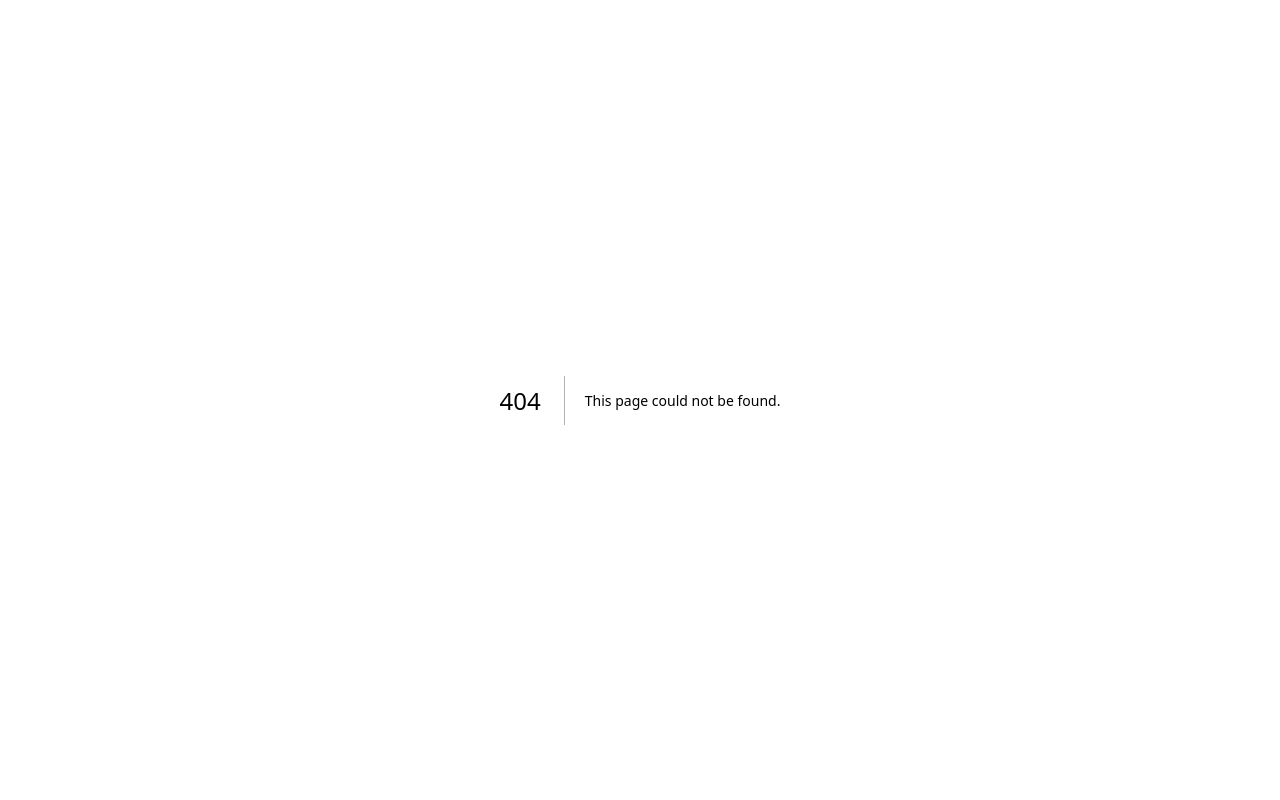
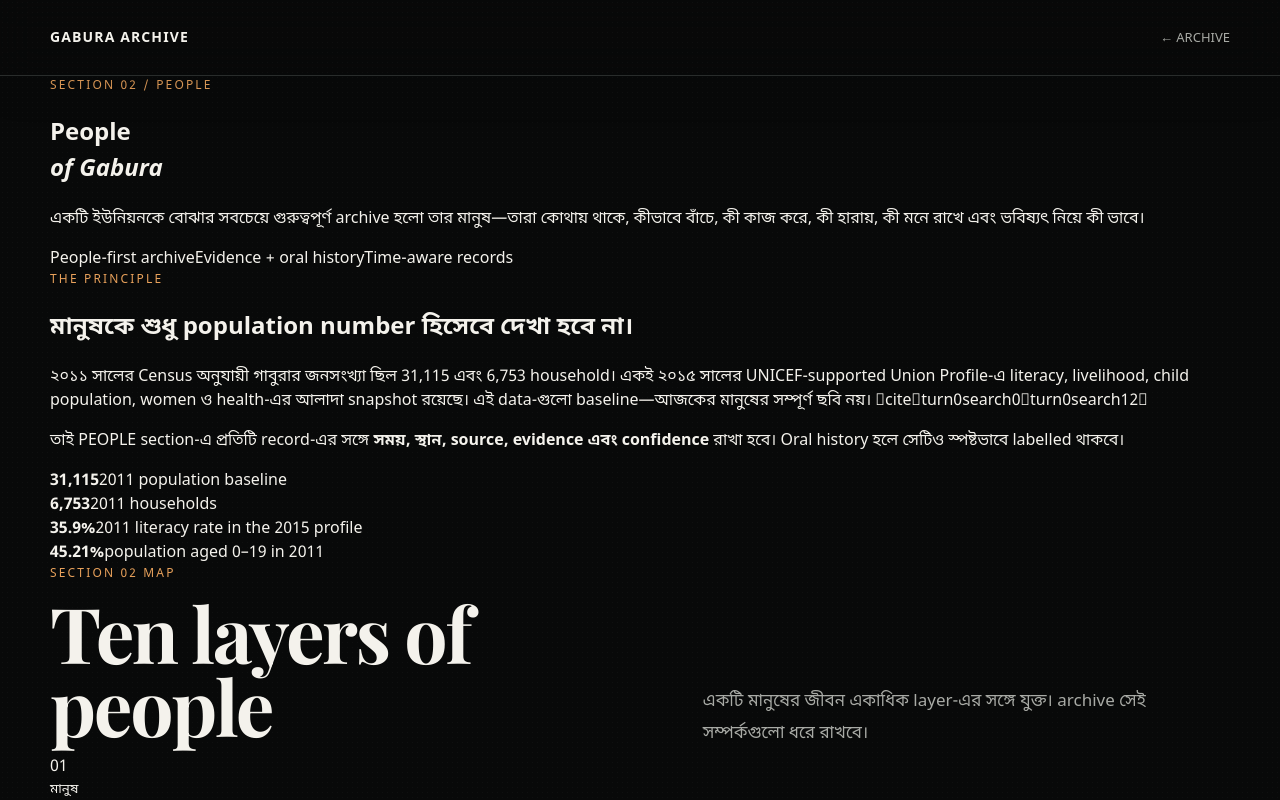
Before and after one commit to triyad2009/Gabura_Union, a Next.js app: page /people in a window 1280 px wide. Before the commit this address had no page. Shown: the top 800 px of the page. Built offline with nearby package versions, Linux system fonts and the light colour scheme.

Commit message:
feat(people): start section 02 people archive

```diff
--- /dev/null
+++ b/app/people/page.tsx
@@ -0,0 +1,70 @@
+import Link from "next/link";
+
+const subsections = [
+  {n:"01",slug:"people",title:"People",bn:"মানুষ",desc:"গাবুরার মানুষ—জনসংখ্যার সংখ্যা নয়, বরং পরিবার, পেশা, পরিচয়, স্মৃতি ও জীবনের পরিবর্তনের archive."},
+  {n:"02",slug:"community",title:"Community",bn:"সম্প্রদায় ও সমাজ",desc:"পাড়া, সামাজিক সম্পর্ক, ধর্মীয় প্রতিষ্ঠান, স্থানীয় সংগঠন ও community life."},
+  {n:"03",slug:"education",title:"Education",bn:"শিক্ষা",desc:"স্কুল, মাদ্রাসা, শিক্ষার্থী, শিক্ষক, dropout, literacy এবং শিক্ষার ইতিহাস."},
+  {n:"04",slug:"health",title:"Health",bn:"স্বাস্থ্য",desc:"স্বাস্থ্যকেন্দ্র, মাতৃ ও শিশুস্বাস্থ্য, পানি-স্যানিটেশন, চিকিৎসা-প্রাপ্তি ও স্থানীয় স্বাস্থ্য বাস্তবতা."},
+  {n:"05",slug:"livelihood",title:"Livelihood",bn:"জীবিকা",desc:"কাঁকড়া, চিংড়ি, কৃষি, মাছ, বননির্ভর কাজ, দিনমজুরি, ব্যবসা ও seasonal income."},
+  {n:"06",slug:"women-and-children",title:"Women & Children",bn:"নারী ও শিশু",desc:"নারী ও শিশুদের জীবন, অধিকার, শিক্ষা, শ্রম, স্বাস্থ্য ও vulnerability."},
+  {n:"07",slug:"youth",title:"Youth",bn:"তরুণ প্রজন্ম",desc:"তরুণদের শিক্ষা, কাজ, migration, sport, digital life এবং ভবিষ্যতের আকাঙ্ক্ষা."},
+  {n:"08",slug:"migration",title:"Migration",bn:"অভিবাসন",desc:"মৌসুমি ও স্থায়ী migration—কেন মানুষ যায়, কোথায় যায় এবং ফিরে এসে কী বদলায়."},
+  {n:"09",slug:"culture",title:"Culture",bn:"সংস্কৃতি",desc:"ভাষা, লোকাচার, ধর্মীয় ও সামাজিক উৎসব, গান, খাবার, পোশাক, স্মৃতি ও স্থানীয় ঐতিহ্য."},
+  {n:"10",slug:"sports",title:"Sports",bn:"খেলাধুলা",desc:"স্থানীয় খেলাধুলা, মাঠ, দল, খেলোয়াড়, tournament এবং community identity."}
+];
+
+export default function PeoplePage(){
+ return <main>
+  <header className="nav"><div className="wrap history-nav">
+   <Link className="brand" href="/">GABURA ARCHIVE</Link>
+   <Link className="navlink" href="/">← ARCHIVE</Link>
+  </div></header>
+
+  <section className="people-hero">
+   <div className="wrap">
+    <div className="eyebrow">Section 02 / PEOPLE</div>
+    <h1>People<br/><em>of Gabura</em></h1>
+    <p>একটি ইউনিয়নকে বোঝার সবচেয়ে গুরুত্বপূর্ণ archive হলো তার মানুষ—তারা কোথায় থাকে, কীভাবে বাঁচে, কী কাজ করে, কী হারায়, কী মনে রাখে এবং ভবিষ্যৎ নিয়ে কী ভাবে।</p>
+    <div className="people-meta"><span>People-first archive</span><span>Evidence + oral history</span><span>Time-aware records</span></div>
+   </div>
+  </section>
+
+  <section className="people-lead"><div className="wrap people-lead-grid">
+   <div><div className="eyebrow">The principle</div><h2>মানুষকে শুধু population number হিসেবে দেখা হবে না।</h2></div>
+   <div><p>২০১১ সালের Census অনুযায়ী গাবুরার জনসংখ্যা ছিল 31,115 এবং 6,753 household। একই ২০১৫ সালের UNICEF-supported Union Profile-এ literacy, livelihood, child population, women ও health-এর আলাদা snapshot রয়েছে। এই data-গুলো baseline—আজকের মানুষের সম্পূর্ণ ছবি নয়। citeturn0search0turn0search12</p><p>তাই PEOPLE section-এ প্রতিটি record-এর সঙ্গে <b>সময়, স্থান, source, evidence এবং confidence</b> রাখা হবে। Oral history হলে সেটিও স্পষ্টভাবে labelled থাকবে।</p></div>
+  </div></section>
+
+  <section className="people-stats"><div className="wrap people-stat-grid">
+   <div><strong>31,115</strong><span>2011 population baseline</span></div>
+   <div><strong>6,753</strong><span>2011 households</span></div>
+   <div><strong>35.9%</strong><span>2011 literacy rate in the 2015 profile</span></div>
+   <div><strong>45.21%</strong><span>population aged 0–19 in 2011</span></div>
+  </div></section>
+
+  <section className="people-sections"><div className="wrap">
+   <div className="section-heading"><div><div className="eyebrow">Section 02 map</div><h2>Ten layers of people</h2></div><p>একটি মানুষের জীবন একাধিক layer-এর সঙ্গে যুক্ত। archive সেই সম্পর্কগুলো ধরে রাখবে।</p></div>
+   <div className="people-grid">{subsections.map(x=><Link className="people-card" href={`/people/${x.slug}`} key={x.slug}><span>{x.n}</span><div><small>{x.bn}</small><h3>{x.title}</h3><p>{x.desc}</p></div><b>↗</b></Link>)}</div>
+  </div></section>
+
+  <section className="people-method"><div className="wrap people-method-grid">
+   <div><div className="eyebrow">Archive method</div><h2>একজন মানুষের record কীভাবে তৈরি হবে?</h2></div>
+   <div className="method-list">
+    <div><b>01</b><span>Identity — নাম/পরিচয়ের প্রয়োজনীয় তথ্য</span></div>
+    <div><b>02</b><span>Place — village, mouza, ward বা locality</span></div>
+    <div><b>03</b><span>Time — record-এর নির্দিষ্ট সময়</span></div>
+    <div><b>04</b><span>Evidence — document, interview, photo বা public record</span></div>
+    <div><b>05</b><span>Source — কে/কোথা থেকে তথ্য এসেছে</span></div>
+    <div><b>06</b><span>Confidence — verified, documented, reported বা oral history</span></div>
+   </div>
+  </div></section>
+
+  <section className="people-research"><div className="wrap people-research-box">
+   <div><div className="eyebrow">Research queue</div><h2>যে database এখনো তৈরি করতে হবে</h2></div>
+   <div className="research-grid">
+    <span>Village-wise current population</span><span>Household change</span><span>Occupation map</span><span>Education history</span><span>Health access</span><span>Migration patterns</span><span>Women-led households</span><span>Youth profiles</span><span>Local leaders & institutions</span><span>Oral histories</span><span>Community organizations</span><span>Sports personalities</span>
+   </div>
+  </div></section>
+
+  <section className="people-source"><div className="wrap"><div className="eyebrow">Source note</div><p>এই landing page-এর baseline figures মূলত 2011 Population & Housing Census এবং 2015 UNICEF-supported Profile of Gabura Union থেকে নেওয়া। Profile-এ 2011 literacy 35.9%, 0–19 population 45.21% এবং livelihood-এর sectoral distribution-ও দেওয়া হয়েছে। পুরোনো data-কে current fact হিসেবে ব্যবহার করা হবে না। citeturn0search0</p></div></section>
+ </main>
+}
```
